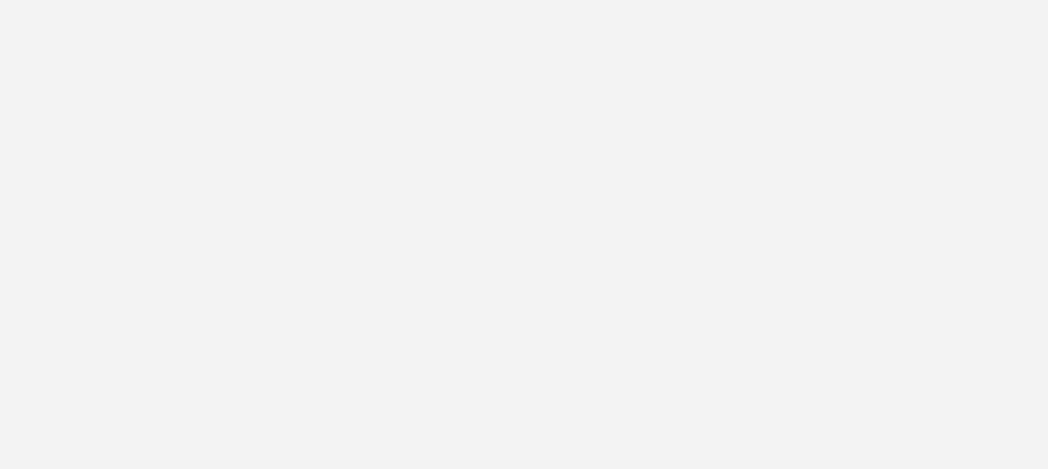
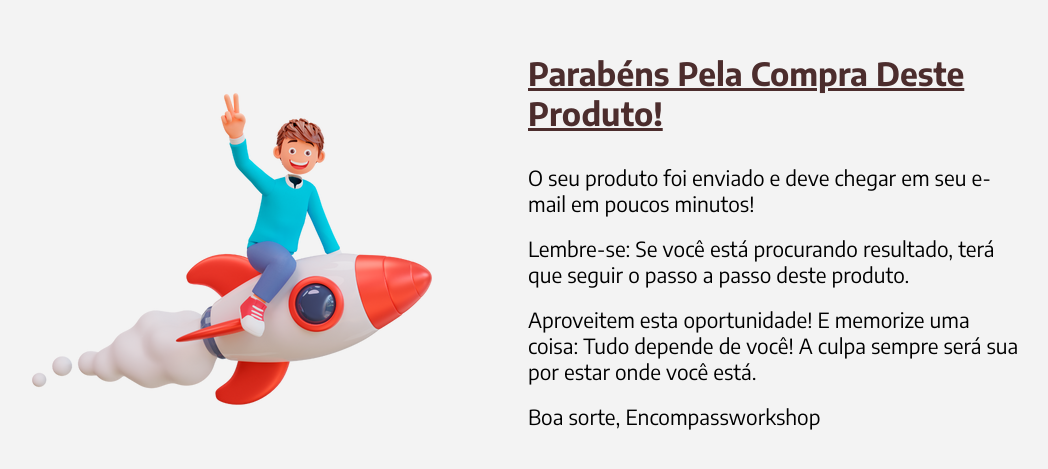
Before and after one commit to BOTConlow/pvcabelo, a React (Vite) app: page /thank_you in a window 1280 px wide. Before the commit this address had no page. Shown: the part 239-708 px from the top of the page, without its empty margins (8-1056 px from the left). Built offline with nearby package versions, Linux system fonts and the light colour scheme.

Commit message:
meu commit

```diff
--- a/src/pages/thankspage/index.jsx
+++ b/src/pages/thankspage/index.jsx
@@ -1,10 +1,36 @@
+import { TextContent, ThanksContent } from "./styles";
+import Image from '../../assets/thanks.png'
+import { Container } from "../../styles/app.styles"
 
 
 export function ThanksPage() {
 
-    return(
-        <div>
-            <h1>oi</h1>
-        </div>
+    return (
+        <Container>
+            <ThanksContent>
+                <div>
+                    <img
+                        src={Image}
+                    />
+                </div>
+                <TextContent>
+                    <h1>
+                        Parabéns Pela Compra Deste Produto!
+                    </h1>
+                    <p>
+                        O seu produto foi enviado e deve chegar em seu e-mail em poucos minutos!
+                    </p>
+                    <p>
+                        Lembre-se: Se você está procurando resultado, terá que seguir o passo a passo deste produto.
+                    </p>
+                    <p>
+                        Aproveitem esta oportunidade! E memorize uma coisa: Tudo depende de você! A culpa sempre será sua por estar onde você está.
+                    </p>
+                    <p>
+                        Boa sorte, Encompassworkshop
+                    </p>
+                </TextContent>
+            </ThanksContent>
+        </Container>
     )
 }
--- /dev/null
+++ b/src/pages/thankspage/styles.js
@@ -0,0 +1,32 @@
+import styled from 'styled-components'
+
+export const ThanksContent = styled.div`
+
+    width: 100%;
+    height: 900px;
+    gap: 6rem;
+    display: flex;
+    align-items: center;
+    justify-content: center;
+
+
+`
+
+export const TextContent = styled.div`
+
+    h1 {
+        margin-bottom: 2rem;
+        font-size: 2rem;
+        color: #4c2d2d;
+        text-decoration: underline;
+        width: 70%;
+    }
+
+    p {
+        margin-bottom: 1.2rem;
+        font-weight: 500;
+        font-size: 1.3rem;
+        width: 70%;
+    }
+
+`
--- a/src/router.tsx
+++ b/src/router.tsx
@@ -14,7 +14,7 @@ export function AppRoutes() {
         <Router>
             <Routes>
                 <Route index element={<HomePage />}/>
-                <Route path='/thankspage' element={<ThanksPage />}/>
+                <Route path='/thank_you' element={<ThanksPage />}/>
             </Routes>
         </Router>
 
```
Also changed, not shown: src/assets/thanks.png (added).
